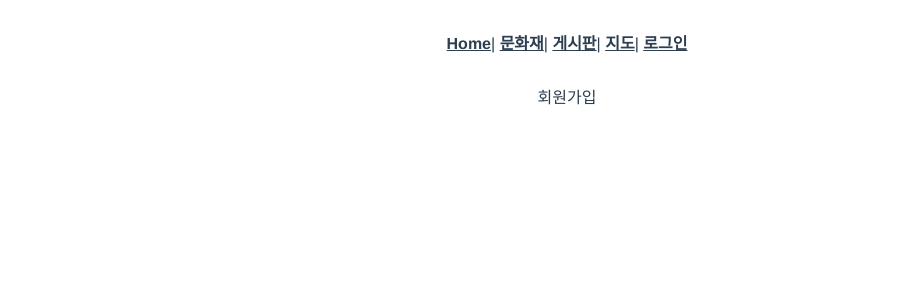
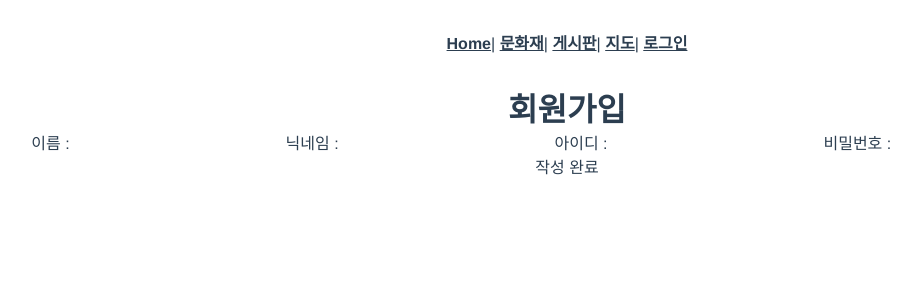
Before and after one commit to REXIANN/munjigi, a Vue app in the folder frontend/: page /signup in a window 1280 px wide. Shown: the top 300 px of the page, without its empty margins (73-994 px from the left). Built offline with nearby package versions, Linux system fonts and the light colour scheme.

Commit message:
S03P22A302-40 | added | 회원가입 vue 틀 생성

```diff
--- a/frontend/src/views/Signup.vue
+++ b/frontend/src/views/Signup.vue
@@ -1,10 +1,37 @@
 <template>
-  <div>회원가입</div>
+  <div>
+    <h1>회원가입</h1>이름 :
+    <input type="text" v-model="signupData.username" />
+    닉네임 :
+    <input type="text" v-model="signupData.nickname" />
+    아이디 :
+    <input type="email" v-model="signupData.email" />
+    비밀번호 :
+    <input type="password" v-model="signupData.password" />
+    <div>
+      <button @click="signup(signupData)">작성 완료</button>
+    </div>
+  </div>
 </template>
 
 <script>
+import { mapActions } from "vuex";
+
 export default {
   name: "Signup",
+  methods: {
+    ...mapActions(["signup"]),
+  },
+  data() {
+    return {
+      signupData: {
+        username: "",
+        nickname: "",
+        email: "",
+        password: "",
+      },
+    };
+  },
 };
 </script>
 
--- a/frontend/src/vuex/actions.js
+++ b/frontend/src/vuex/actions.js
@@ -8,4 +8,8 @@ export default {
     //   .catch()
     //   .finaly();
   },
+  signup({ state, commit }, signupData) {
+    console.log(signupData);
+    console.log(state, commit);
+  },
 };
```
